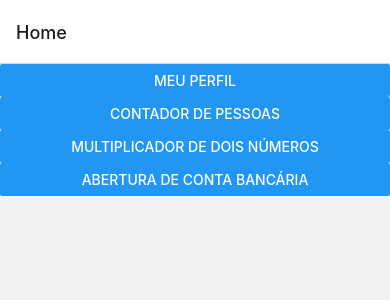
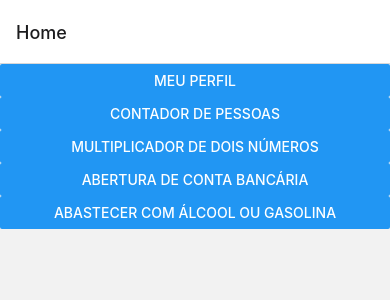
Before and after one commit to hotel-eme/tp-web, a React Native app: screen / in a window 390 px wide. Shown: the top 300 px of the page. Built offline with nearby package versions, Linux system fonts and the light colour scheme.

Commit message:
Adiciona o app alcool ou gasolina a tela principal

```diff
--- a/App.js
+++ b/App.js
@@ -6,6 +6,7 @@ import { MeuPerfilScreen } from "./src/screens/01.MeuPerfil";
 import { ContadorPessoasScreen } from "./src/screens/02.ContadorPessoas";
 import { MultiplicadorDoisNumerosScreen } from "./src/screens/03.MultiplicadorDoisNumeros";
 import { AberturaContaBancariaScreen } from "./src/screens/07.AberturaContaBancaria";
+import { AlcoolGasolinaScreen } from "./src/screens/04.AlcoolGasolina";
 
 const Stack = createNativeStackNavigator();
 
@@ -16,6 +17,7 @@ function HomeScreen(props) {
       <Button title="Contador de Pessoas" onPress={function () { props.navigation.navigate('Contador de Pessoas') }} />
       <Button title="Multiplicador de Dois Números" onPress={function () { props.navigation.navigate('Multiplicador de Dois Números') }} />
       <Button title="Abertura de Conta Bancária" onPress={function () { props.navigation.navigate('Abertura de Conta Bancária') }} />
+      <Button title="Abastecer com Álcool ou Gasolina" onPress={function () { props.navigation.navigate('Abastecer com Álcool ou Gasolina') }} />
     </View>
   );
 }
@@ -29,6 +31,7 @@ export default function App() {
         <Stack.Screen name="Contador de Pessoas" component={ContadorPessoasScreen} />
         <Stack.Screen name="Multiplicador de Dois Números" component={MultiplicadorDoisNumerosScreen} />
         <Stack.Screen name="Abertura de Conta Bancária" component={AberturaContaBancariaScreen} />
+        <Stack.Screen name="Abastecer com Álcool ou Gasolina" component={AlcoolGasolinaScreen} />
       </Stack.Navigator>
     </NavigationContainer>
   );
```
